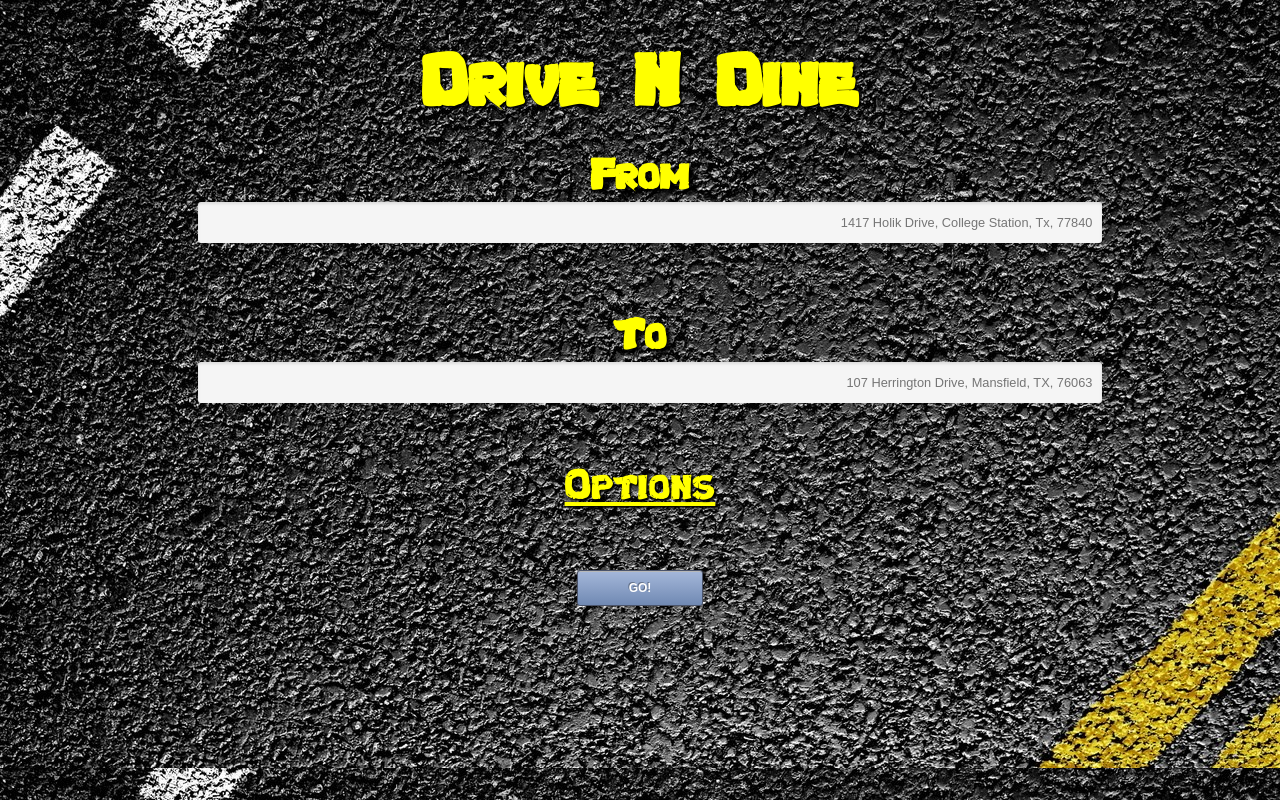
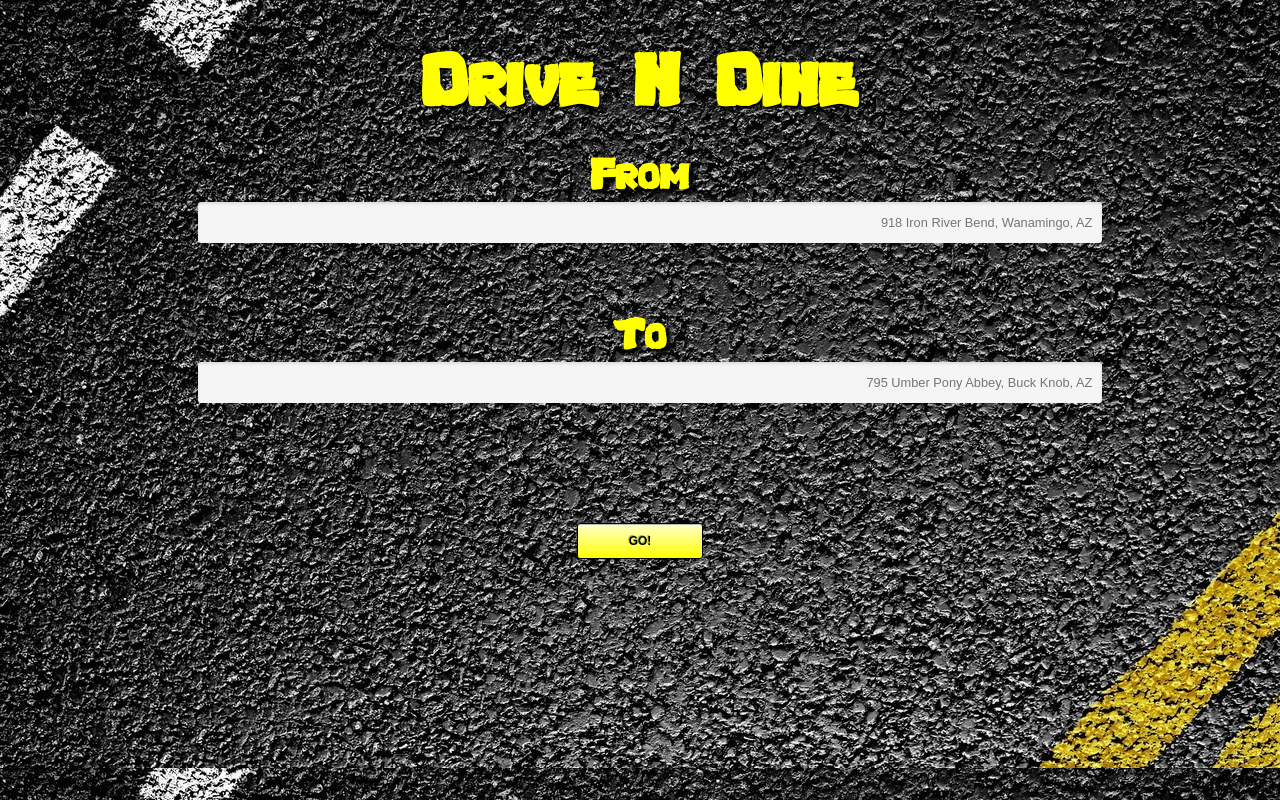
Before and after one commit to anish786/driveNdine, a plain HTML site: page Web Page/index.html in a window 1280 px wide. Drawn offline with Linux system fonts and the light colour scheme.

Commit message:
Final Touches to Main Page
Took out options for now, changed color of button, other minor changes

```diff
--- a/Web Page/index.html
+++ b/Web Page/index.html
@@ -4,10 +4,12 @@
 	<h1 class="title"> Drive N Dine </h1>
 
 	<h2 class = "label"> From </h2>
-	<input id="from" class="inputs1" type="text" placeholder="1417 Holik Drive, College Station, Tx, 77840">
+	<input id="from" class="inputs1" type="text" placeholder="918 Iron River Bend, Wanamingo, AZ">
 
 	<h3 class="label"> To </h3>
-	<input id="to" class="inputs2" type="text" placeholder="107 Herrington Drive, Mansfield, TX, 76063">
+	<input id="to" class="inputs2" type="text" placeholder="795 Umber Pony Abbey, Buck Knob, AZ">
+
+	<!--	Options to be implemented later
 
 	<p class="options">
 		<a class="options" href = "javascript:void(0)" onclick = "document.getElementById('light').style.display='block';document.getElementById('fade').style.display='block'">Options</a>
@@ -19,7 +21,7 @@
 
 	<div id="fade" class="black_overlay"></div>
 
-
+	-->
 
 
 
@@ -36,7 +38,7 @@
 
 	</script>
 
-	<button class="button_example" onclick="getElementById('output').innerHTML=testFunction()" href="#">GO!</button>
+	<button class="GO_button" onclick="getElementById('output').innerHTML=testFunction()" href="#">GO!</button>
 
 
 
@@ -197,28 +199,29 @@ inputs-moz-placeholder {
 
 }
 
-.button_example{
-border:1px solid #4B546A;-webkit-box-shadow: #B7B8B8 0px 1px 0px inset;-moz-box-shadow: #B7B8B8 0px 1px 0px inset; box-shadow: #B7B8B8 0px 1px 0px inset; -webkit-border-radius: 3px; -moz-border-radius: 3px;border-radius: 3px;font-size:12px;font-family:arial, helvetica, sans-serif; padding: 10px 10px 10px 10px; text-decoration:none; display:inline-block;text-shadow: -1px -1px 0 rgba(0,0,0,0.3);font-weight:bold; color: #FFFFFF;
- background-color: #a5b8da; background-image: -webkit-gradient(linear, left top, left bottom, from(#a5b8da), to(#7089b3));
- background-image: -webkit-linear-gradient(top, #a5b8da, #7089b3);
- background-image: -moz-linear-gradient(top, #a5b8da, #7089b3);
- background-image: -ms-linear-gradient(top, #a5b8da, #7089b3);
- background-image: -o-linear-gradient(top, #a5b8da, #7089b3);
- background-image: linear-gradient(to bottom, #a5b8da, #7089b3);filter:progid:DXImageTransform.Microsoft.gradient(GradientType=0,startColorstr=#a5b8da, endColorstr=#7089b3);
+.GO_button{
+ border:1px solid #000000;-webkit-box-shadow: #B7B8B8 0px 1px 0px inset;-moz-box-shadow: #B7B8B8 0px 1px 0px inset; box-shadow: #B7B8B8 0px 1px 0px inset; -webkit-border-radius: 3px; -moz-border-radius: 3px;border-radius: 3px;font-size:12px;font-family:arial, helvetica, sans-serif; padding: 10px 10px 10px 10px; text-decoration:none; display:inline-block;text-shadow: -1px -1px 0 rgba(0,0,0,0.3);font-weight:bold; color: #000000;
+ background-color: #FFFFCC; background-image: -webkit-gradient(linear, left top, left bottom, from(#a5b8da), to(#FFFF00));
+ background-image: -webkit-linear-gradient(top, #FFFFCC, #FFFF00);
+ background-image: -moz-linear-gradient(top, #FFFFCC, #FFFF00);
+ background-image: -ms-linear-gradient(top, #FFFFCC, #FFFF00);
+ background-image: -o-linear-gradient(top, #FFFFCC, #FFFF00);
+ background-image: linear-gradient(to bottom, #FFFFCC, #FFFF00);filter:progid:DXImageTransform.Microsoft.gradient(GradientType=0,startColorstr=#FFFFCC, endColorstr=#FFFF00);
 
  margin-left: 45%;
  width: 10%;
  text-align: center;
+ margin-top: 100px;
 }
 
-.button_example:hover{
- border:1px solid #4B546A;
- background-color: #819bcb; background-image: -webkit-gradient(linear, left top, left bottom, from(#819bcb), to(#536f9d));
- background-image: -webkit-linear-gradient(top, #819bcb, #536f9d);
- background-image: -moz-linear-gradient(top, #819bcb, #536f9d);
- background-image: -ms-linear-gradient(top, #819bcb, #536f9d);
- background-image: -o-linear-gradient(top, #819bcb, #536f9d);
- background-image: linear-gradient(to bottom, #819bcb, #536f9d);filter:progid:DXImageTransform.Microsoft.gradient(GradientType=0,startColorstr=#819bcb, endColorstr=#536f9d);
+.GO_button:hover{
+ border:1px solid #000000;
+ background-color: #F2F280; background-image: -webkit-gradient(linear, left top, left bottom, from(#F2F280), to(##E6E600));
+ background-image: -webkit-linear-gradient(top, ##F2F280, ##E6E600);
+ background-image: -moz-linear-gradient(top, #F2F280, ##E6E600);
+ background-image: -ms-linear-gradient(top, #F2F280, ##E6E600);
+ background-image: -o-linear-gradient(top, #F2F280, ##E6E600);
+ background-image: linear-gradient(to bottom, #F2F280, ##E6E600);filter:progid:DXImageTransform.Microsoft.gradient(GradientType=0,startColorstr=#F2F280, endColorstr=##E6E600);
 }
 
 
```
